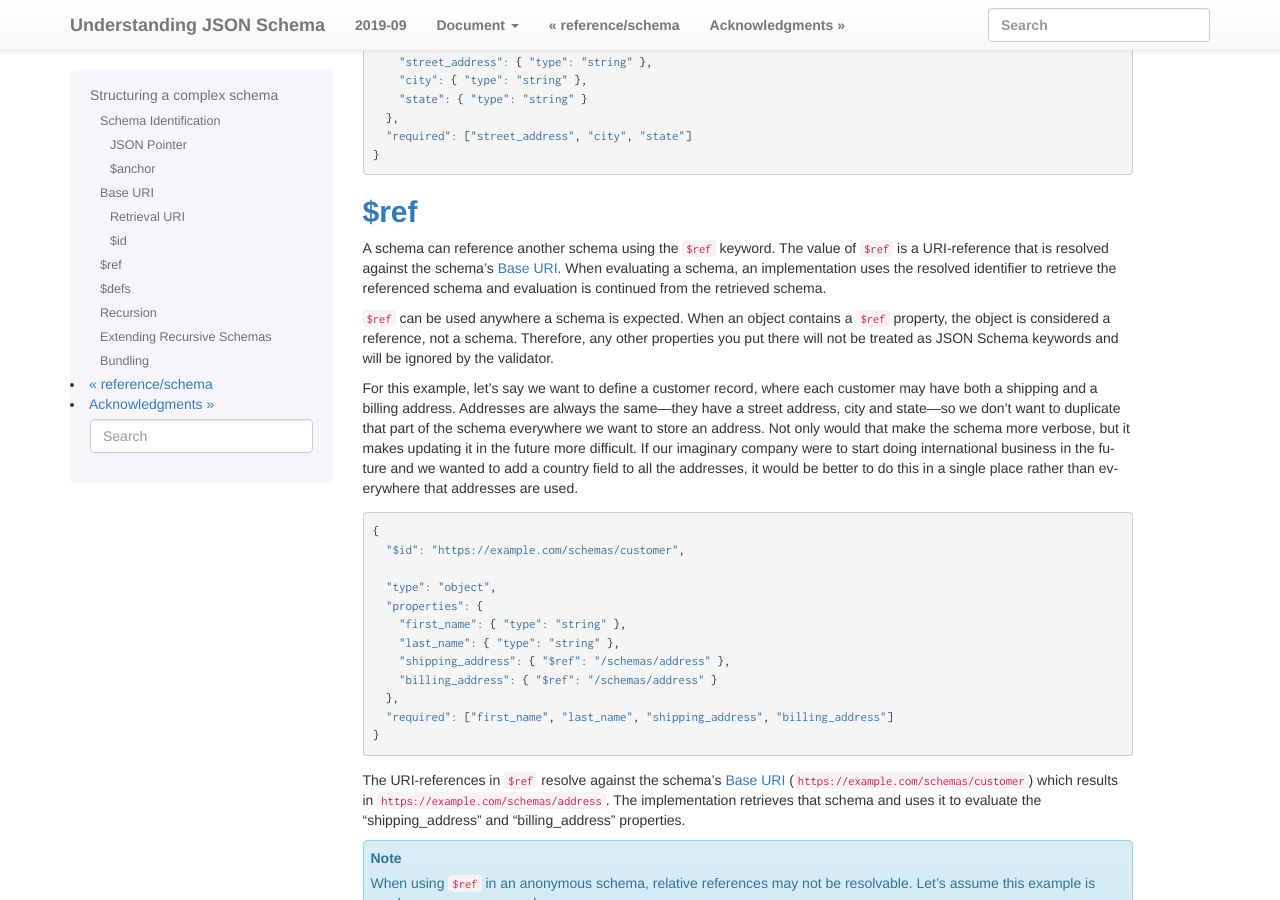
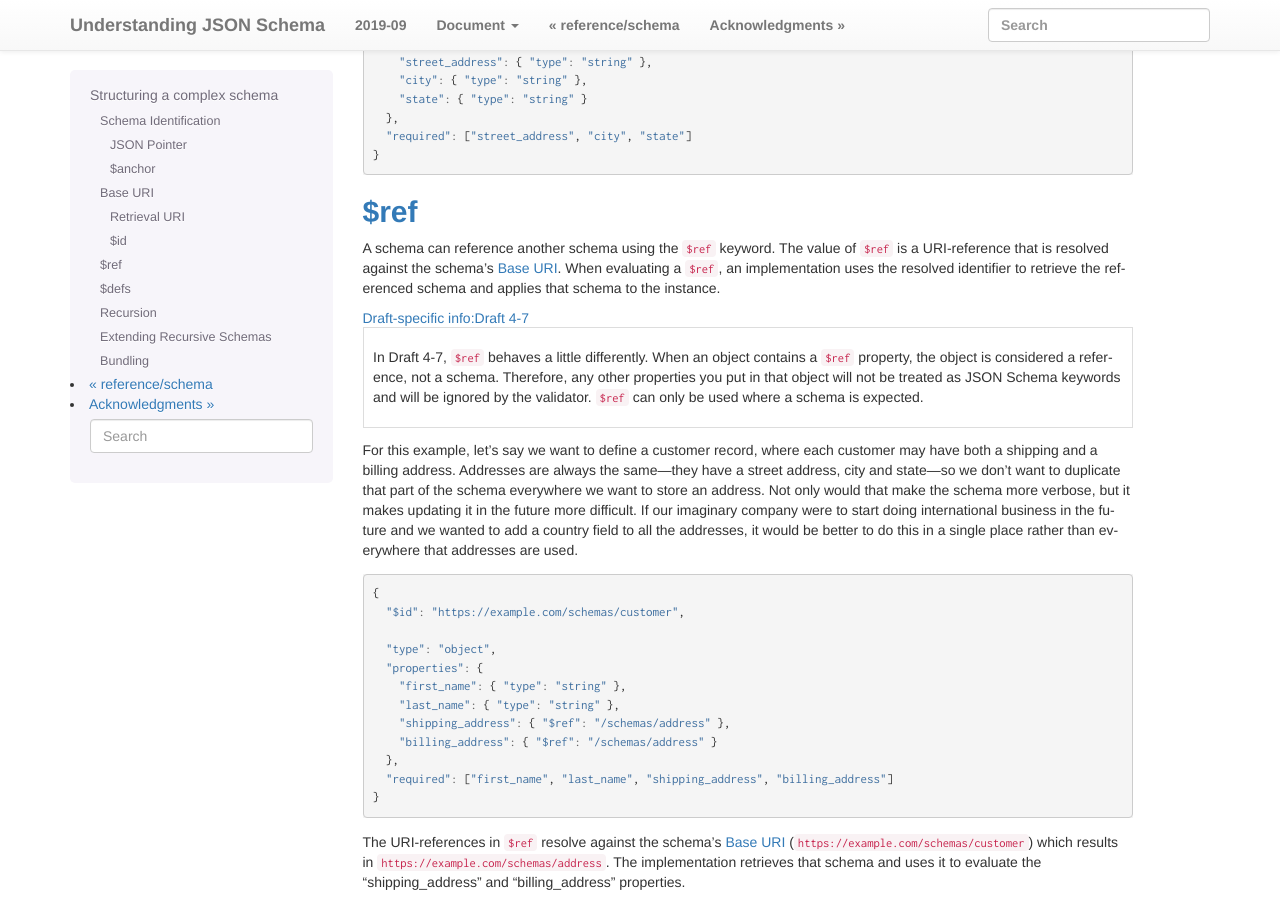
Before and after one commit to json-schema-org/understanding-json-schema, a Sphinx documentation site: the page built from source/structuring.rst, in a window 1280 px wide and 900 px high, scrolled down 3602 px. Built offline with Sphinx 7.4.7, drawn with Linux system fonts in a browser that asks for light colours; some web fonts are replaced; pages that are not in the unit, such as notebooks, are missing from menus.

Commit message:
Update for 2019-09 changes to $ref

```diff
--- a/source/structuring.rst
+++ b/source/structuring.rst
@@ -313,15 +313,19 @@
 
 A schema can reference another schema using the ``$ref`` keyword. The
 value of ``$ref`` is a URI-reference that is resolved against the
-schema's `base-uri`. When evaluating a schema, an implementation uses
-the resolved identifier to retrieve the referenced schema and
-evaluation is continued from the retrieved schema.
+schema's `base-uri`. When evaluating a ``$ref``, an implementation
+uses the resolved identifier to retrieve the referenced schema and
+applies that schema to the instance.
 
-``$ref`` can be used anywhere a schema is expected. When an object
-contains a ``$ref`` property, the object is considered a reference,
-not a schema. Therefore, any other properties you put there will not
-be treated as JSON Schema keywords and will be ignored by the
-validator.
+.. draft_specific::
+
+   -- Draft 4-7
+   In Draft 4-7, ``$ref`` behaves a little differently. When an
+   object contains a ``$ref`` property, the object is considered a
+   reference, not a schema. Therefore, any other properties you put
+   in that object will not be treated as JSON Schema keywords and will
+   be ignored by the validator. ``$ref`` can only be used where a
+   schema is expected.
 
 For this example, let's say we want to define a customer record, where
 each customer may have both a shipping and a billing address.
```
